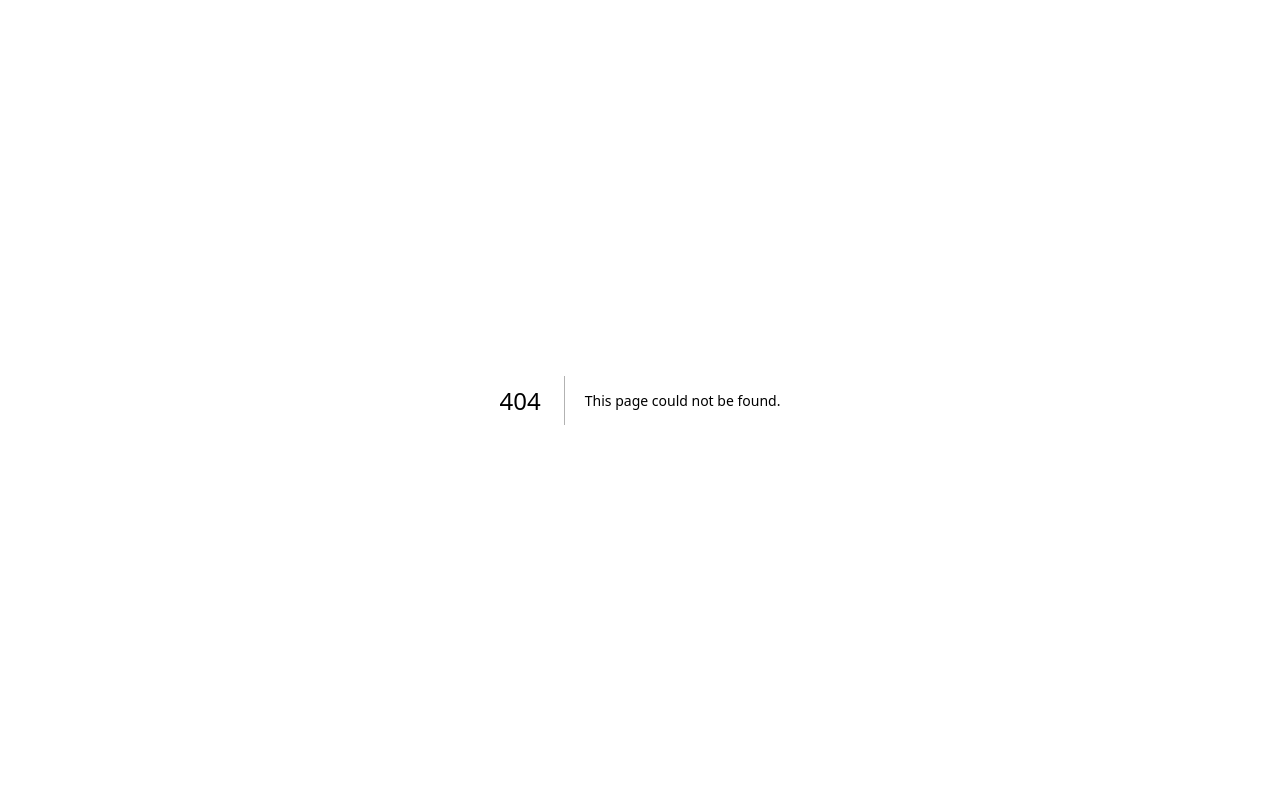
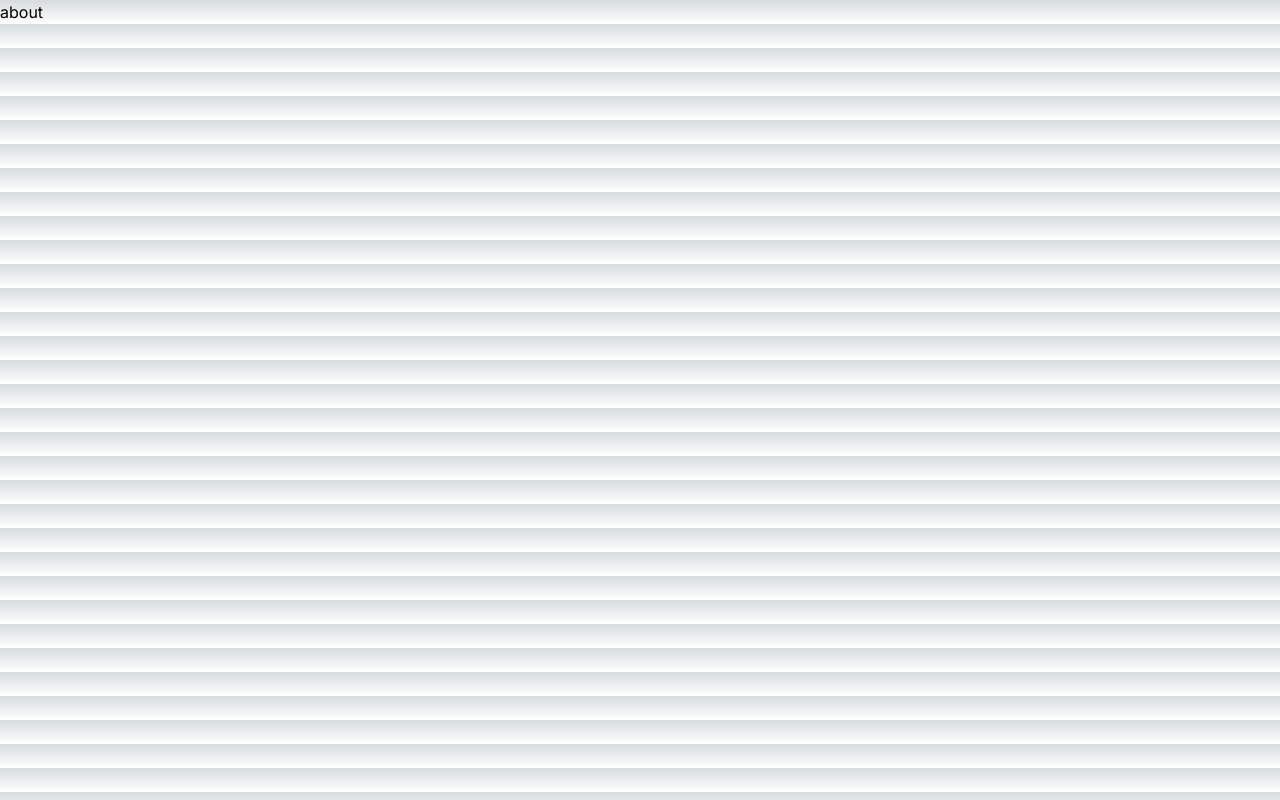
Before and after one commit to Thinh-Phung/Learn-Next-Js, a Next.js app: page /About in a window 1280 px wide. Before the commit this address had no page. Built offline with nearby package versions, Linux system fonts and the light colour scheme.

Commit message:
add About page

```diff
--- /dev/null
+++ b/src/app/About/page.tsx
@@ -0,0 +1,7 @@
+import React from 'react';
+
+const About = () => {
+  return <div>about</div>;
+};
+
+export default About;
```
